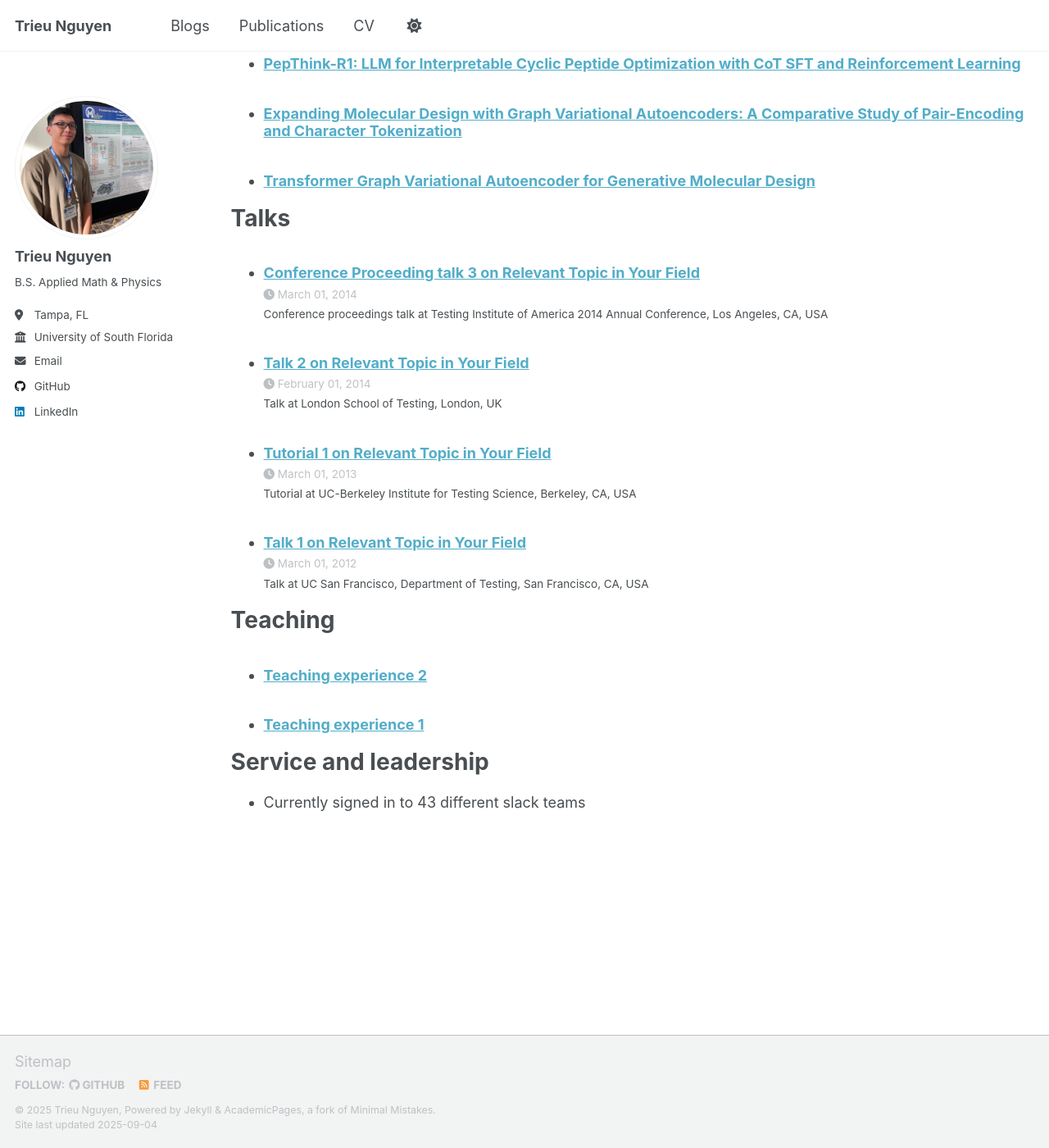
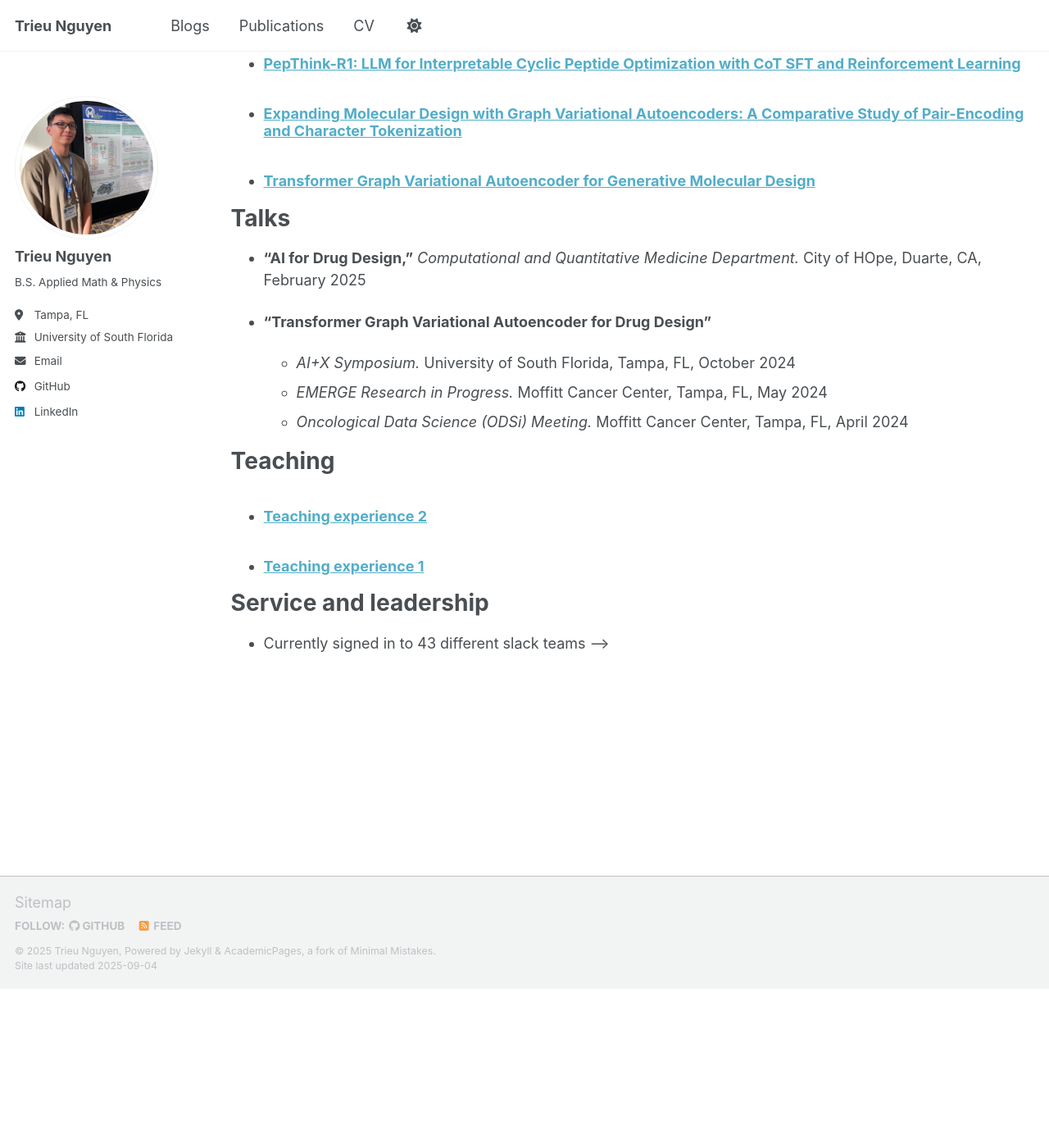
Before and after one commit to nnhoangtrieu/nnhoangtrieu.github.io, a Jekyll site: the page built from _pages/cv.md, in a window 1280 px wide and 1400 px high, scrolled down 1085 px. Shown: the whole window at 82% size. Built offline with Jekyll 4.4.1, drawn with Linux system fonts in a browser that asks for light colours; a script that is not in the unit is left out; after the commit the page ends 2291 px from its top, so only the background shows below that.

Commit message:
update talks

```diff
--- a/_pages/cv.md
+++ b/_pages/cv.md
@@ -49,9 +49,12 @@ Publications
 
 Talks
 ======
-  <ul>{% for post in site.talks reversed %}
-    {% include archive-single-talk-cv.html  %}
-  {% endfor %}</ul>
+* **"AI for Drug Design,"** *Computational and Quantitative Medicine Department.* City of HOpe, Duarte, CA, February 2025
+
+* **"Transformer Graph Variational Autoencoder for Drug Design"**
+  * *AI+X Symposium.* University of South Florida, Tampa, FL, October 2024
+  * *EMERGE Research in Progress.* Moffitt Cancer Center, Tampa, FL, May 2024
+  * *Oncological Data Science (ODSi) Meeting.* Moffitt Cancer Center, Tampa, FL, April 2024
 
 Teaching
 ======
@@ -61,4 +64,4 @@ Teaching
 
 Service and leadership
 ======
-* Currently signed in to 43 different slack teams
+* Currently signed in to 43 different slack teams -->
```
